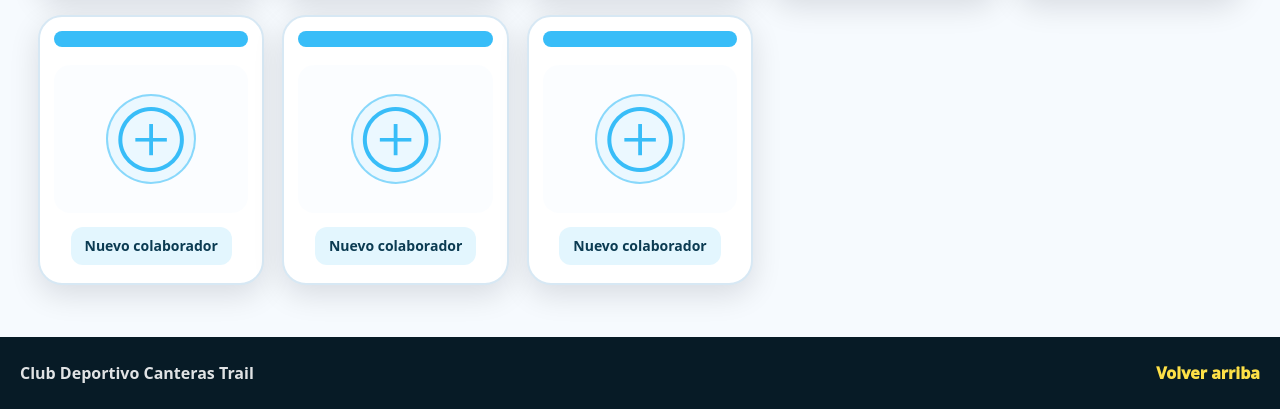
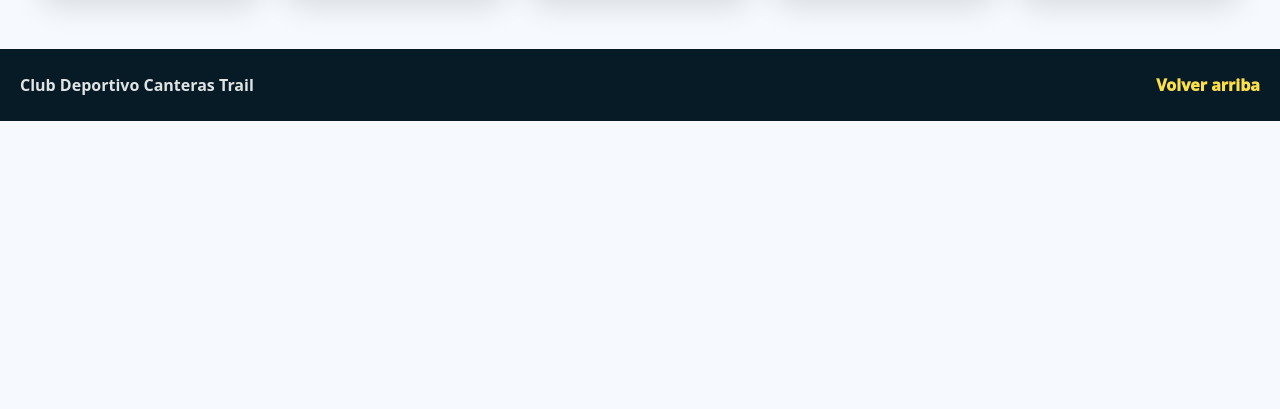
Before and after one commit to CanterasTrail/Colaboradores, a plain HTML site: page index.html in a window 1280 px wide. Shown: the part 786-1195 px from the top of the page. After the commit the page ends 907 px from the top, so only its background shows below. Drawn offline with Linux system fonts and the light colour scheme.

Commit message:
Remove duplicate collaborator entries from JSON
Removed duplicate entries for 'Nuevo colaborador' in the JSON array.

```diff
--- a/index.html
+++ b/index.html
@@ -157,21 +157,6 @@
     "nombre": "Nuevo colaborador",
     "logo": "",
     "enlace": "#"
-  },
-  {
-    "nombre": "Nuevo colaborador",
-    "logo": "",
-    "enlace": "#"
-  },
-  {
-    "nombre": "Nuevo colaborador",
-    "logo": "",
-    "enlace": "#"
-  },
-  {
-    "nombre": "Nuevo colaborador",
-    "logo": "",
-    "enlace": "#"
   }
 ];
     function renderClubLogo() {
```
